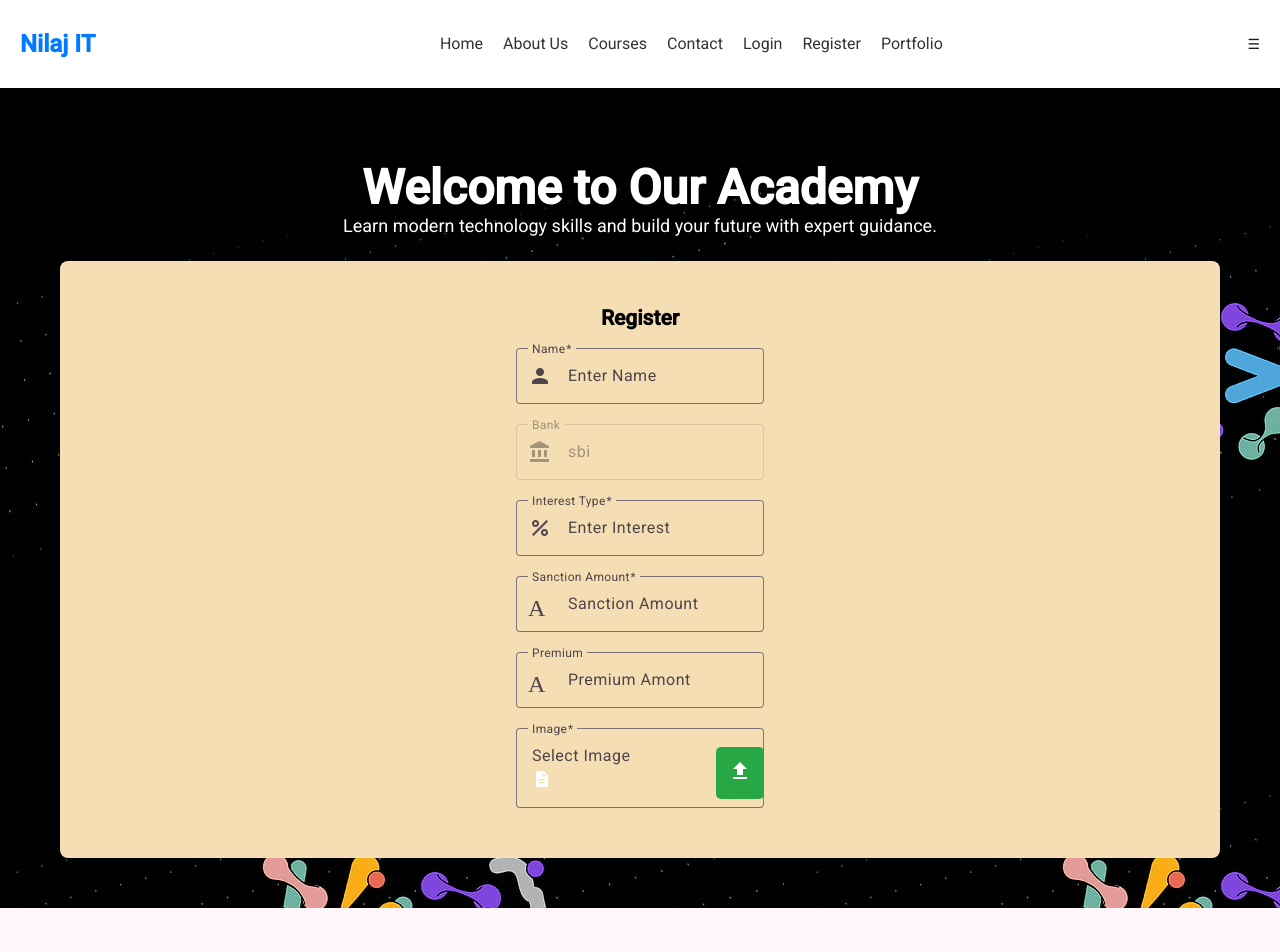
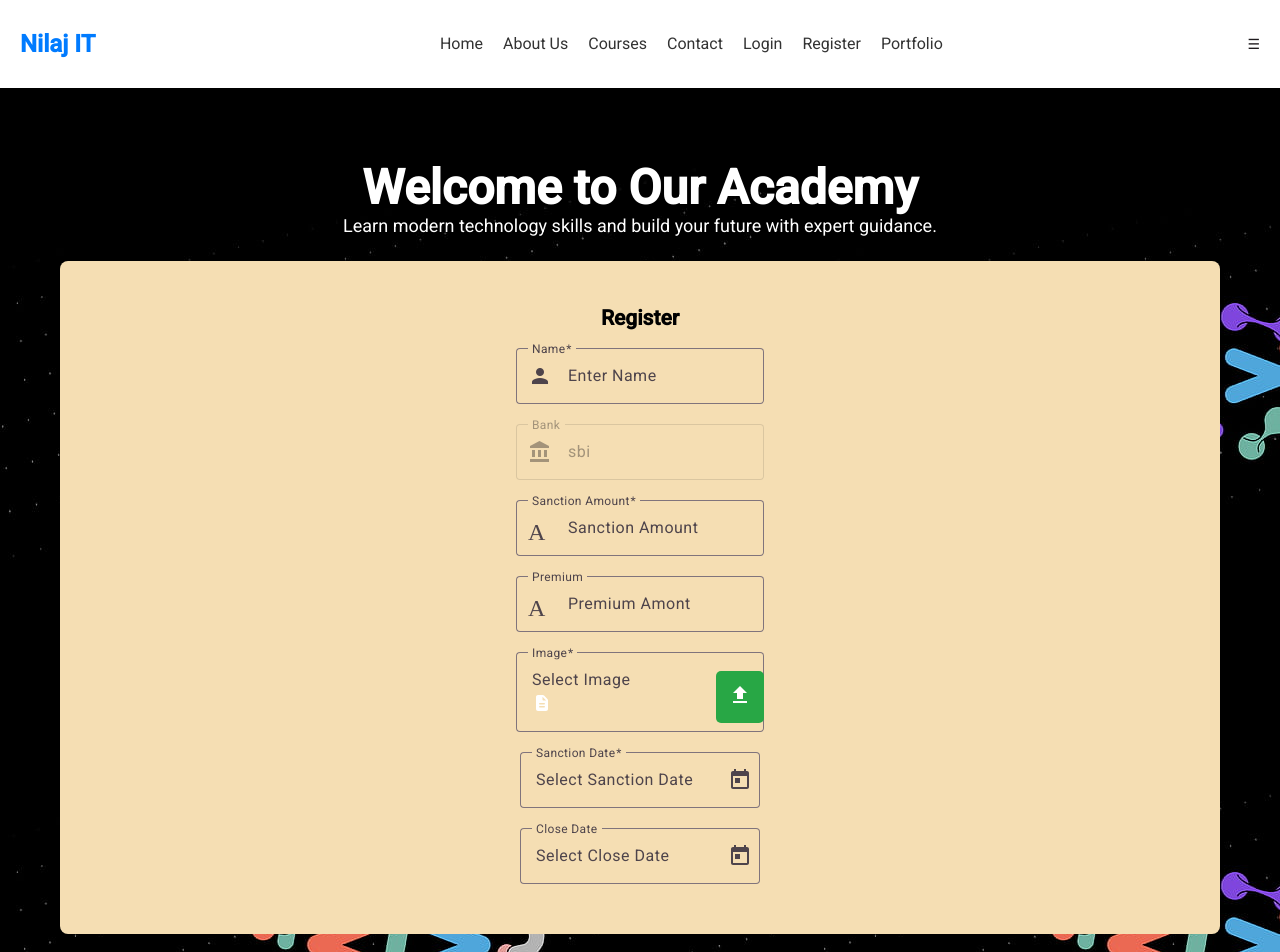
Before and after one commit to nilajcoder/Academy, an Angular app in the folder Academy/: page /register in a window 1280 px wide. Shown: the top 952 px of the page. Before the commit the page ends 908 px from the top, so only its background shows below. Built offline with nearby package versions, Linux system fonts and the light colour scheme.

Commit message:
datesvalidation

```diff
--- a/Academy/src/component/register/register.html
+++ b/Academy/src/component/register/register.html
@@ -61,7 +61,7 @@
 
 
               <!-- Interest Type -->
-            <div class="md:col-4 col-12">
+            <!-- <div class="md:col-4 col-12">
 
                 <mat-form-field appearance="outline" floatLabel="always">
                     <mat-label>Interest Type</mat-label>
@@ -88,7 +88,7 @@
 
 
 
-            </div>
+            </div> -->
 
 
                <!-- Sanction Amount -->
@@ -169,6 +169,38 @@
 
 
 
+             <!-- Sanction Date -->
+            <div class="md:col-4 col-12">
+                <mat-form-field appearance="outline" floatLabel="always">
+                    <mat-label>Sanction Date</mat-label>
+                    <input matInput [matDatepicker]="fromPicker" formControlName="sanctionDate" required
+                        [max]="detailForm.get('closeDate')?.value " placeholder="Select Sanction Date " readonly
+                        (keydown)="disableTyping($event)" (paste)="disableTypingPaste($event)">
+                    <mat-datepicker-toggle matSuffix [for]="fromPicker"></mat-datepicker-toggle>
+                    <mat-datepicker #fromPicker></mat-datepicker>
+
+                    <mat-error *ngIf="detailForm.get('sanctionDate')?.hasError('required')">
+                        Sanction Date is required
+                    </mat-error>
+                </mat-form-field>
+            </div>
+
+
+
+           <!-- Close Date -->
+
+
+            <div class="md:col-4 col-12">
+                <mat-form-field appearance="outline" floatLabel="always">
+                    <mat-label>Close Date</mat-label>
+                    <input matInput [matDatepicker]="toPicker" formControlName="closeDate"
+                        [min]="detailForm.get('sanctionDate')?.value" placeholder="Select Close Date" readonly
+                        (keydown)="disableTyping($event)" (paste)="disableTypingPaste($event)">
+                    <mat-datepicker-toggle matSuffix [for]="toPicker"></mat-datepicker-toggle>
+                    <mat-datepicker #toPicker></mat-datepicker>
+
+                </mat-form-field>
+            </div>
 
 
 
--- a/Academy/src/component/register/register.ts
+++ b/Academy/src/component/register/register.ts
@@ -9,8 +9,9 @@ import { MatIconModule } from '@angular/material/icon';
 import { MatSelectModule } from '@angular/material/select';
 import { FontAwesomeModule } from '@fortawesome/angular-fontawesome';
 import { OnInit } from '@angular/core';
+import { MatNativeDateModule } from '@angular/material/core';
 
-
+import { MatDatepickerModule } from '@angular/material/datepicker';
 
  import { faFileLines } from '@fortawesome/free-solid-svg-icons';
 @Component({
@@ -26,7 +27,9 @@ import { OnInit } from '@angular/core';
      MatIconModule ,
       ReactiveFormsModule,
       MatSelectModule,
-      FontAwesomeModule
+      FontAwesomeModule,
+      MatDatepickerModule,
+MatNativeDateModule
 
 
    ],
@@ -60,7 +63,10 @@ export class Register implements OnInit {
       interestRate:['',Validators.required],
       sanction:['',Validators.required],
       premium:[],
-      imagefield:[null]
+      imagefield:[null],
+       sanctionDate: ['', Validators.required],
+      closeDate: [''],
+
 
 
     });
@@ -85,7 +91,15 @@ export class Register implements OnInit {
     this.detailForm.get('premium')?.setValue(premium);
   }
 
+  disableTyping(event: KeyboardEvent): void {
+event.preventDefault(); // Prevents typing or pasting
+}
 
+
+
+disableTypingPaste(event: ClipboardEvent): void {
+event.preventDefault(); // Blocks paste
+}
 
    onSelectedFile(event: Event) {
     var target = event.target as HTMLInputElement;
```
